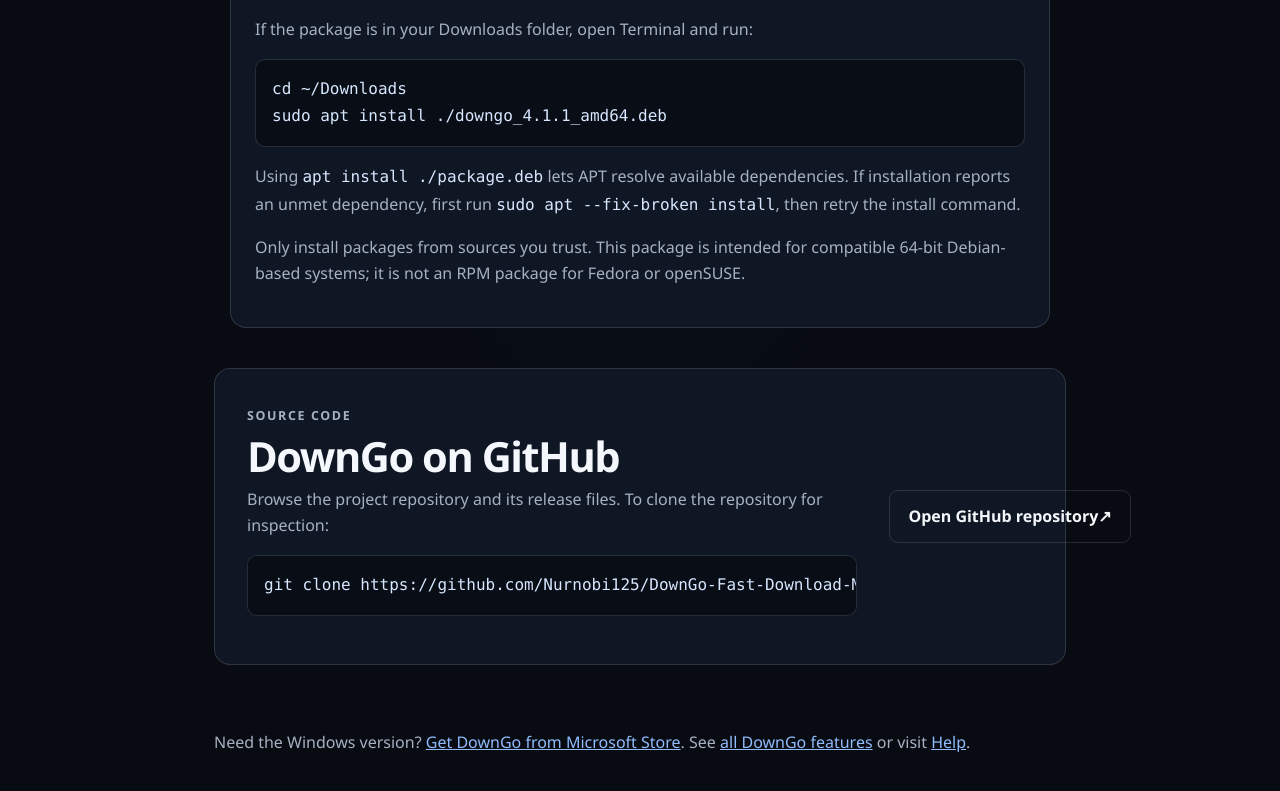
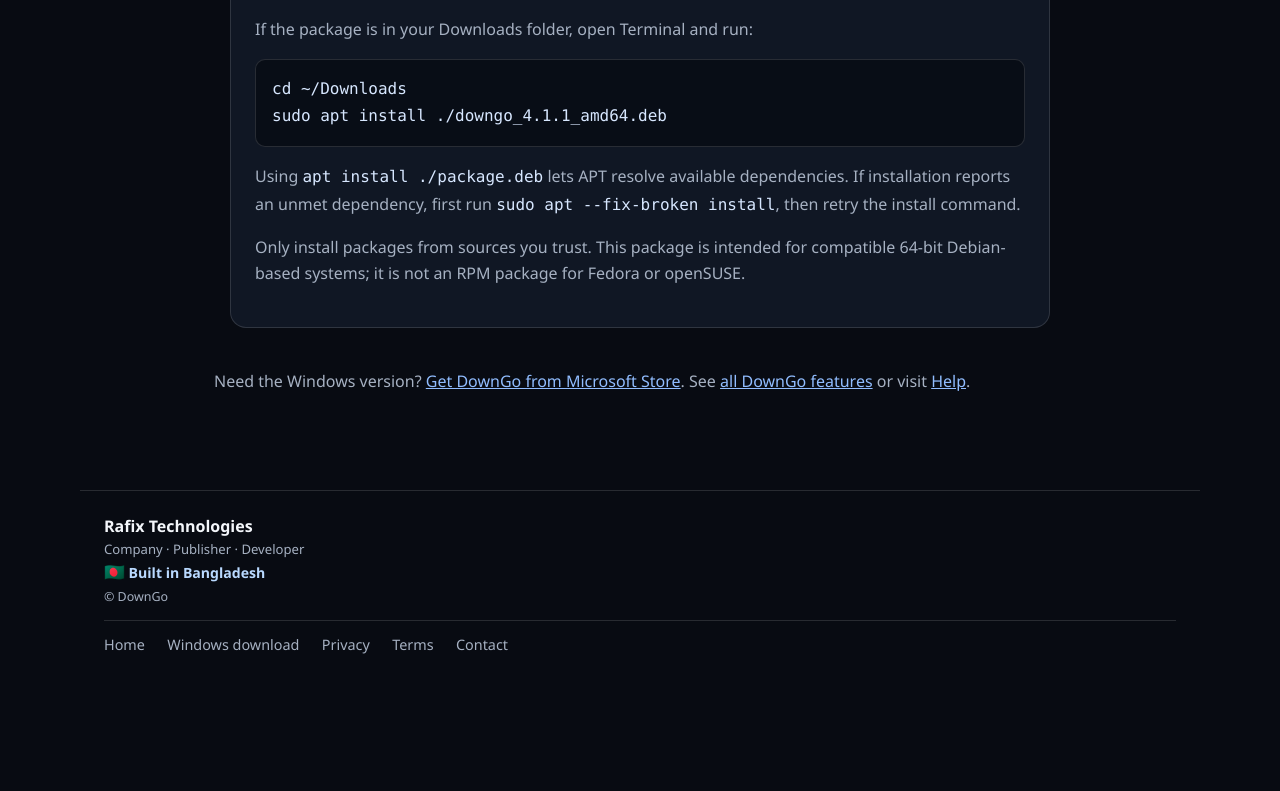
Before and after one commit to Nurnobi125/DownGo-Fast-Download-Manager, a plain HTML site: page linux-download-manager.html in a window 1280 px wide. Shown: the part 1195-1986 px from the top of the page. After the commit the page ends 1876 px from the top, so only its background shows below. Drawn offline with Linux system fonts and the light colour scheme.

Commit message:
Add files via upload

```diff
--- a/linux-download-manager.html
+++ b/linux-download-manager.html
@@ -34,7 +34,6 @@
       <p class="lead">Get DownGo for Linux Mint, Ubuntu, and Debian-based 64-bit systems. Add download links, manage a queue, and monitor transfer progress from one desktop app.</p>
       <div class="actions linux-actions">
         <a class="btn" href="https://github.com/Nurnobi125/DownGo-Fast-Download-Manager/releases/download/downgo_linux/downgo_4.1.1_amd64.deb" download>Download DownGo 4.1.1 for Linux (.deb)</a>
-        <a class="btn btn-outline" href="https://github.com/Nurnobi125/DownGo-Fast-Download-Manager" target="_blank" rel="noopener noreferrer">View source on GitHub <span aria-hidden="true">↗</span></a>
       </div>
       <p class="note">64-bit Debian package · Linux Mint, Ubuntu, and Debian-based distributions. Download acceleration and resume depend on the host and network.</p>
     </section>
@@ -62,10 +61,6 @@ sudo apt install ./downgo_4.1.1_amd64.deb</code></pre>
       <p>Only install packages from sources you trust. This package is intended for compatible 64-bit Debian-based systems; it is not an RPM package for Fedora or openSUSE.</p>
     </section>
 
-    <section class="linux-source callout">
-      <div><p class="eyebrow">Source code</p><h2>DownGo on GitHub</h2><p>Browse the project repository and its release files. To clone the repository for inspection:</p><pre><code>git clone https://github.com/Nurnobi125/DownGo-Fast-Download-Manager.git</code></pre></div>
-      <a class="btn btn-outline" href="https://github.com/Nurnobi125/DownGo-Fast-Download-Manager" target="_blank" rel="noopener noreferrer">Open GitHub repository <span aria-hidden="true">↗</span></a>
-    </section>
     <p class="linux-platform-note">Need the Windows version? <a href="download.html">Get DownGo from Microsoft Store</a>. See <a href="features.html">all DownGo features</a> or visit <a href="help/">Help</a>.</p>
   </main>
   <footer class="site-footer">
```
